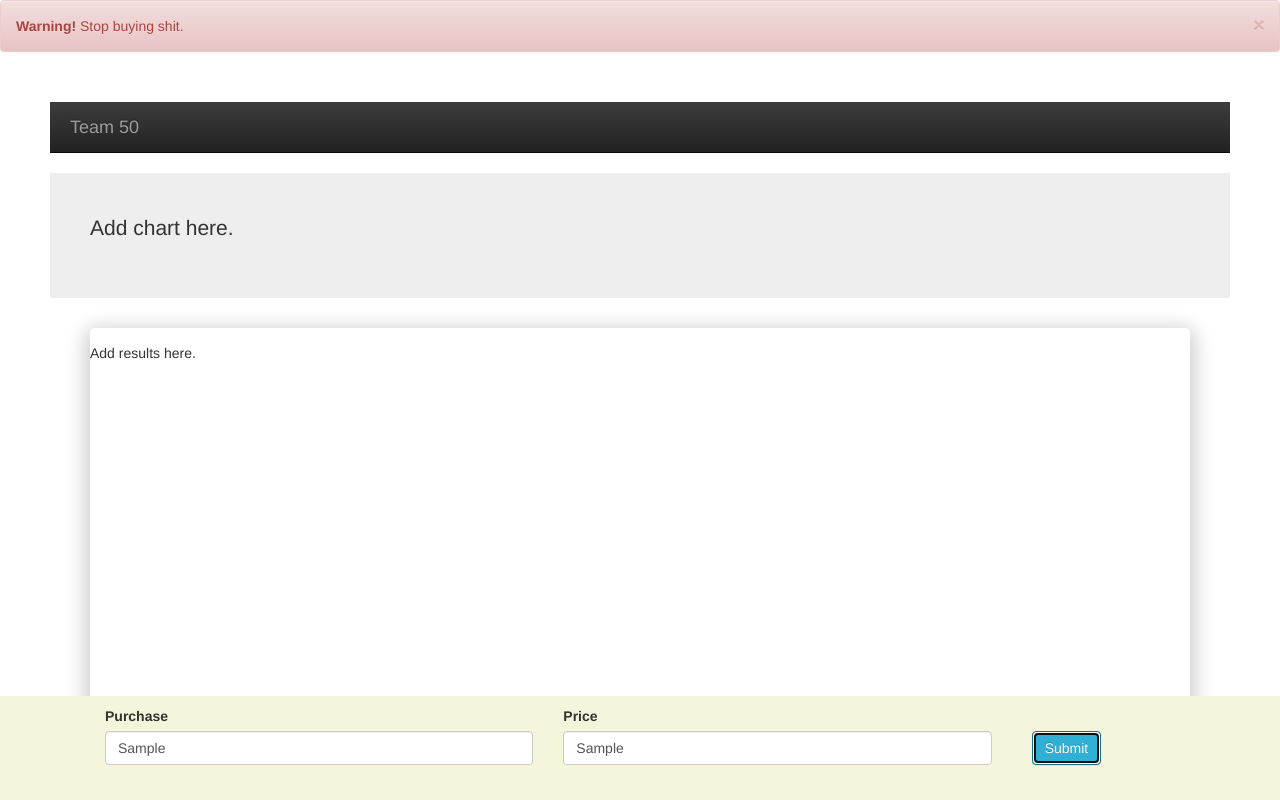
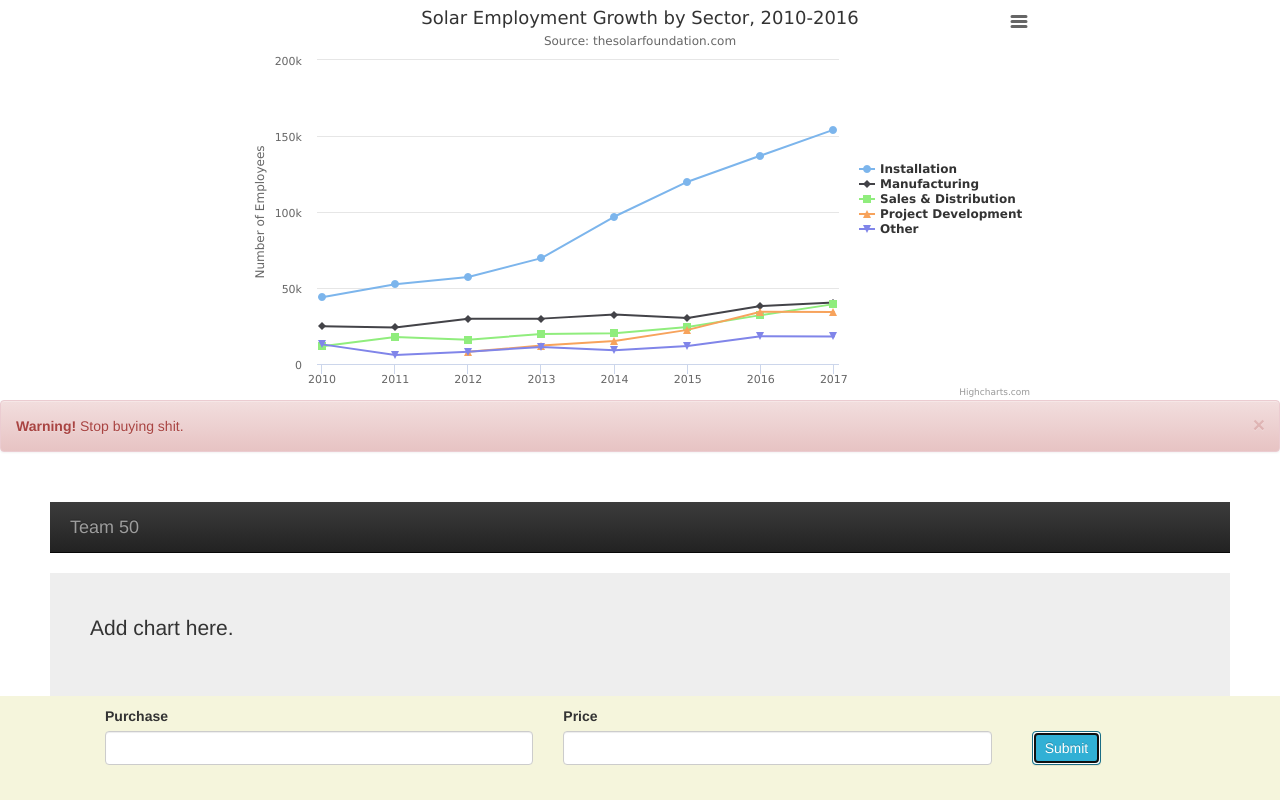
Before and after one commit to tanwei0319/citi-team50, a website: page views/index.html in a window 1280 px wide. Both pictures are taken after typing "Sample", "Sample" into the empty fields and a click on the button "Submit". Shown: the top 800 px of the page. Drawn offline with nearby package versions, Linux system fonts and the light colour scheme.

```diff
--- a/views/index.css
+++ b/views/index.css
@@ -24,3 +24,14 @@
 .button {
     padding: 25px;
 }
+
+.alert {
+    display: none;
+}
+
+#container {
+    min-width: 310px;
+    max-width: 800px;
+    height: 400px;
+    margin: 0 auto
+}
--- a/views/index.html
+++ b/views/index.html
@@ -8,10 +8,16 @@
   <link rel="stylesheet" href="https://maxcdn.bootstrapcdn.com/bootstrap/3.3.7/css/bootstrap.min.css">
   <script src="https://ajax.googleapis.com/ajax/libs/jquery/3.2.1/jquery.min.js"></script>
   <script src="https://maxcdn.bootstrapcdn.com/bootstrap/3.3.7/js/bootstrap.min.js"></script>
+  <script src="https://code.highcharts.com/highcharts.js"></script>
+<script src="https://code.highcharts.com/modules/exporting.js"></script>
+
+<div id="container"></div>
+
+
   <link rel="stylesheet" href="index.css" media="all">
 </head>
 <body>
-  <div class="alert alert-danger alert-dismissable">
+  <div class="alert alert-danger alert-dismissable" id="warning">
     <a href="#" class="close" data-dismiss="alert" aria-label="close">×</a>
     <strong>Warning!</strong> Stop buying shit.
   </div>
@@ -36,19 +42,20 @@
     <div class="row">
         <div class="form-group name1 col-md-5">
             <label for="exampleInputEmail1" class="formText">Purchase</label>
-            <input type="text" class="form-control" aria-describedby="basic-addon2">
+            <input type="text" class="form-control" aria-describedby="basic-addon2" id="purchaseInput">
         </div>
 
         <div class="form-group name2 col-md-5">
             <label for="exampleInputEmail1## Heading ##" class="formText">Price</label>
-            <input type="text" class="form-control" aria-describedby="basic-addon2">
+            <input type="text" class="form-control" aria-describedby="basic-addon2" id="priceInput">
         </div>
 
         <div class="button col-md-2">
-        	<button type="button" class="btn btn-info">Submit</button>
+        	<button type="button" class="btn btn-info" onclick="submit()">Submit</button>
     	</div>
     </div>
 </div>
 </div>
+ <script src="index.js"></script>
 </body>
 </html>
--- /dev/null
+++ b/views/index.js
@@ -0,0 +1,78 @@
+var priceInput = document.getElementById('priceInput');
+var purchaseInput = document.getElementById('purchaseInput');
+
+function submit() {
+	var warning = document.getElementById('warning');
+	priceInput.value = ''
+	purchaseInput.value = ''
+	show(warning);
+
+}
+
+function show (elements, specifiedDisplay) {
+  elements = elements.length ? elements : [elements];
+  for (var index = 0; index < elements.length; index++) {
+    elements[index].style.display = specifiedDisplay || 'block';
+  }
+}
+
+Highcharts.chart('container', {
+
+    title: {
+        text: 'Solar Employment Growth by Sector, 2010-2016'
+    },
+
+    subtitle: {
+        text: 'Source: thesolarfoundation.com'
+    },
+
+    yAxis: {
+        title: {
+            text: 'Number of Employees'
+        }
+    },
+    legend: {
+        layout: 'vertical',
+        align: 'right',
+        verticalAlign: 'middle'
+    },
+
+    plotOptions: {
+        series: {
+            pointStart: 2010
+        }
+    },
+
+    series: [{
+        name: 'Installation',
+        data: [43934, 52503, 57177, 69658, 97031, 119931, 137133, 154175]
+    }, {
+        name: 'Manufacturing',
+        data: [24916, 24064, 29742, 29851, 32490, 30282, 38121, 40434]
+    }, {
+        name: 'Sales & Distribution',
+        data: [11744, 17722, 16005, 19771, 20185, 24377, 32147, 39387]
+    }, {
+        name: 'Project Development',
+        data: [null, null, 7988, 12169, 15112, 22452, 34400, 34227]
+    }, {
+        name: 'Other',
+        data: [12908, 5948, 8105, 11248, 8989, 11816, 18274, 18111]
+    }],
+
+    responsive: {
+        rules: [{
+            condition: {
+                maxWidth: 500
+            },
+            chartOptions: {
+                legend: {
+                    layout: 'horizontal',
+                    align: 'center',
+                    verticalAlign: 'bottom'
+                }
+            }
+        }]
+    }
+
+});
```
Also changed, not shown: server.js (+21 -10 lines).
